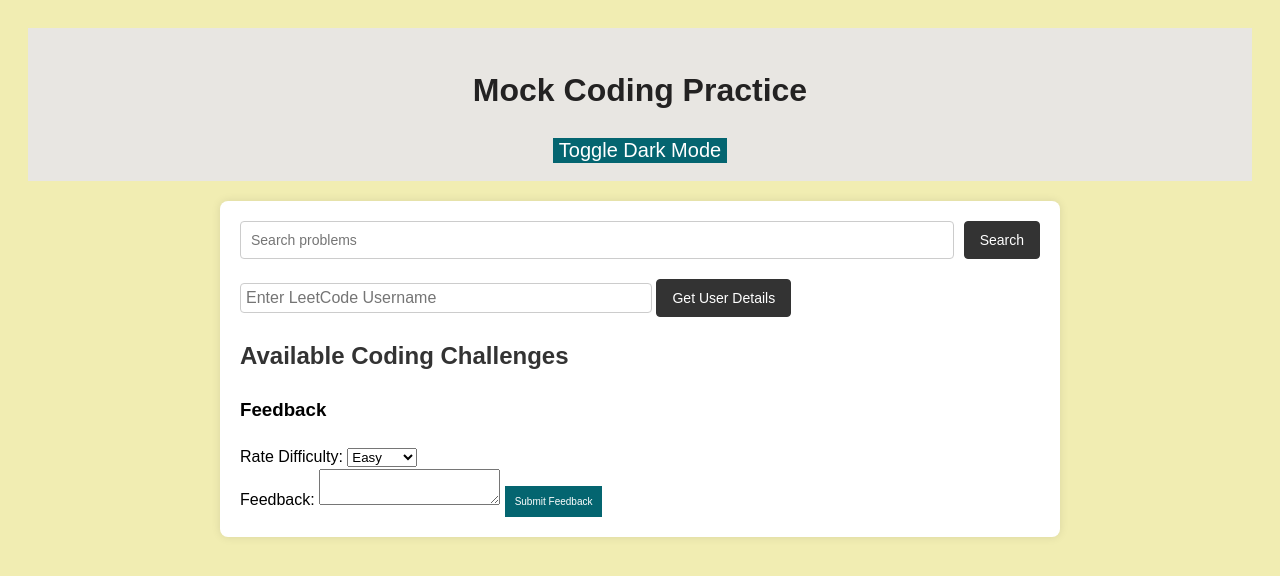
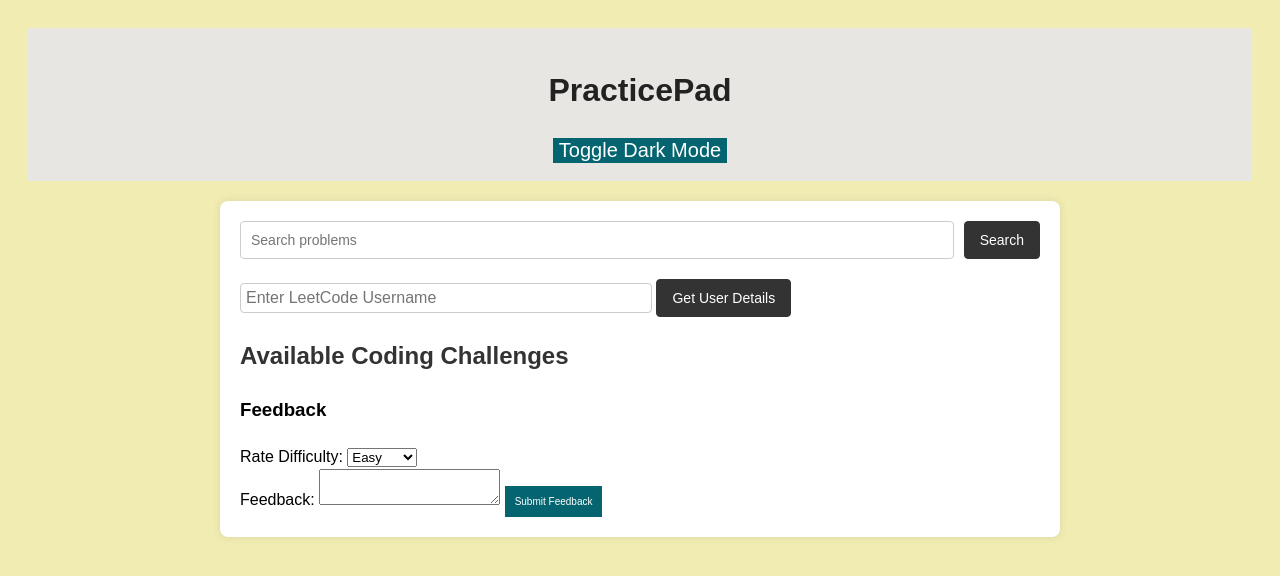
Before and after one commit to Sulagna-Dutta-Roy/PracticePad, a plain HTML site: page index.html in a window 1280 px wide. Drawn offline with Linux system fonts and the light colour scheme; no server answers.

Commit message:
Update index.html

```diff
--- a/index.html
+++ b/index.html
@@ -10,7 +10,7 @@
 </head>
 <body>
     <header>
-        <h1>Mock Coding Practice</h1>
+        <h1>PracticePad</h1>
         <button id="dark-mode-toggle">Toggle Dark Mode</button>
 
     </header>
```
